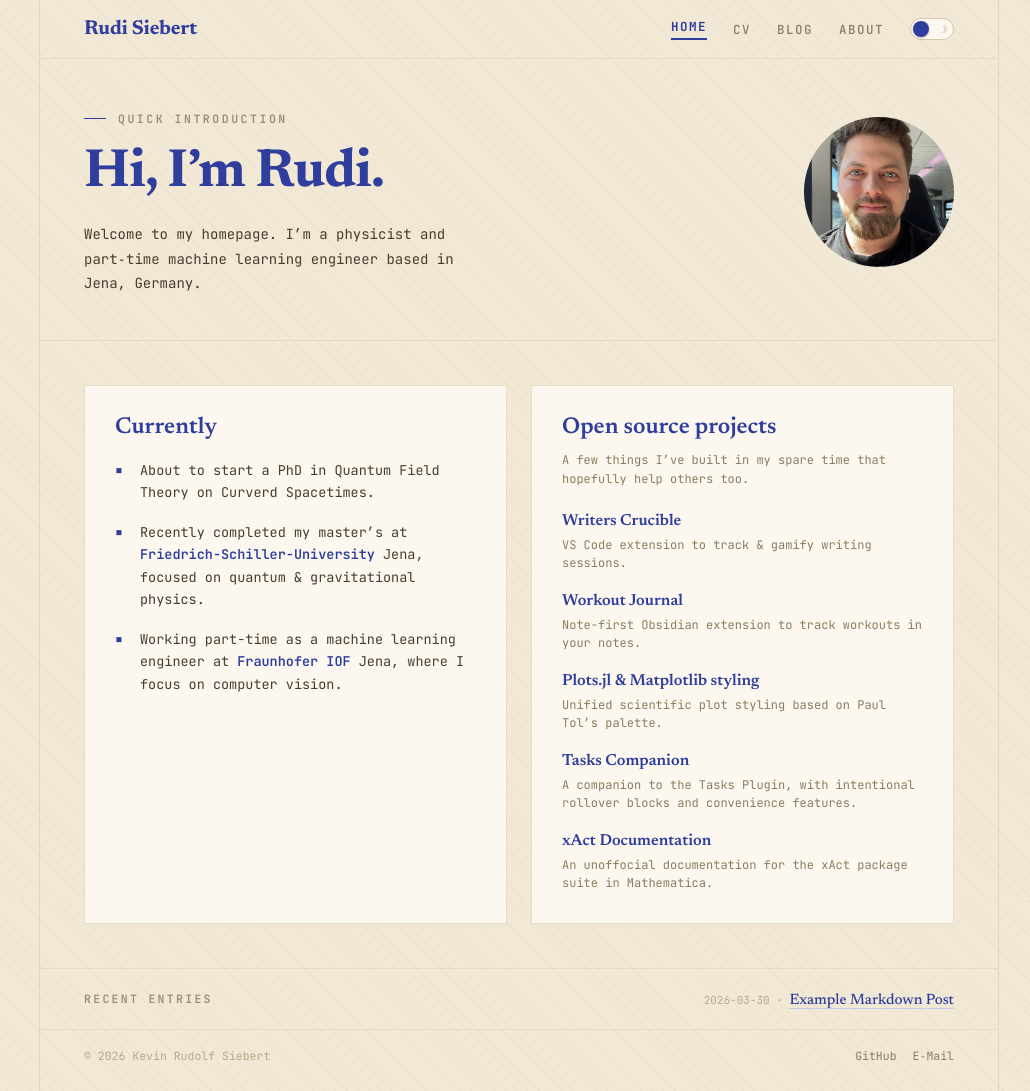
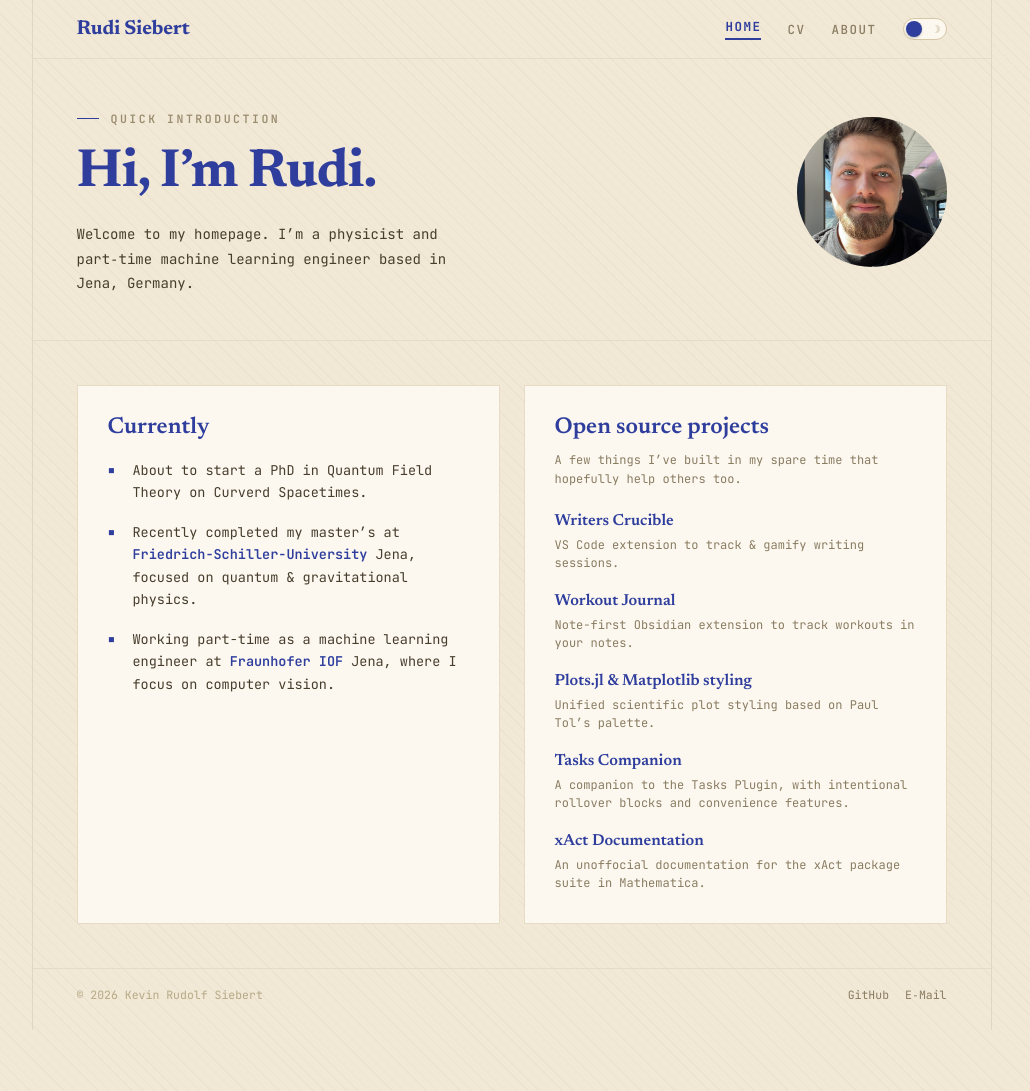
Before and after one commit to I-am-Rudi/i-am-rudi.github.io, a Jekyll site: the page built from index.md, in a window 1280 px wide. Shown: the whole page, without its empty margins (121-1151 px from the left). Built offline with Jekyll 4.4.1, drawn with Linux system fonts in a browser that asks for light colours; after the commit the page ends 1030 px from its top, so only the background shows below that.

Commit message:
Hide blog for now and stop About page from shifting
Blog page and posts are excluded from the build and the nav link is
gated behind a show_blog flag. Reserve the scrollbar gutter so short
pages don't shift horizontally.

Co-Authored-By: Claude Opus 5.5 <noreply@anthropic.com>

```diff
--- a/_config.yml
+++ b/_config.yml
@@ -14,7 +14,13 @@ permalink: /:year/:month/:day/:title.html
 # Social / nav metadata used in templates
 github_user: I-am-Rudi
 
+# Blog is hidden for now. To re-enable: set show_blog to true and remove
+# blog.md and _posts from the exclude list below.
+show_blog: false
+
 exclude:
+  - blog.md
+  - _posts
   - Gemfile
   - Gemfile.lock
   - README.md
--- a/_includes/header.html
+++ b/_includes/header.html
@@ -5,7 +5,9 @@
     <nav class="nav-links">
       <a href="{{ '/' | relative_url }}"{% if u == '/' %} class="active"{% endif %}>HOME</a>
       <a href="{{ '/cv/' | relative_url }}"{% if u contains '/cv' %} class="active"{% endif %}>CV</a>
-      <a href="{{ '/blog/' | relative_url }}"{% if u contains '/blog' or page.layout == 'post' %} class="active"{% endif %}>BLOG</a>
+      {% if site.show_blog %}
+        <a href="{{ '/blog/' | relative_url }}"{% if u contains '/blog' or page.layout == 'post' %} class="active"{% endif %}>BLOG</a>
+      {% endif %}
       <a href="{{ '/about/' | relative_url }}"{% if u contains '/about' %} class="active"{% endif %}>ABOUT</a>
     </nav>
     <button class="theme-switch" type="button" data-theme-toggle aria-label="Toggle light / dark mode" title="Toggle light / dark mode"><span class="ts-moon"></span></button>
--- a/assets/css/style.css
+++ b/assets/css/style.css
@@ -50,6 +50,8 @@
 *{ box-sizing:border-box; }
 *{ transition:background-color .25s ease, color .2s ease, border-color .25s ease; }
 html,body{ margin:0; height:100%; }
+/* Reserve scrollbar space so short pages (About) don't shift sideways */
+html{ scrollbar-gutter:stable; }
 
 body{
   font-family:var(--mono);
```
